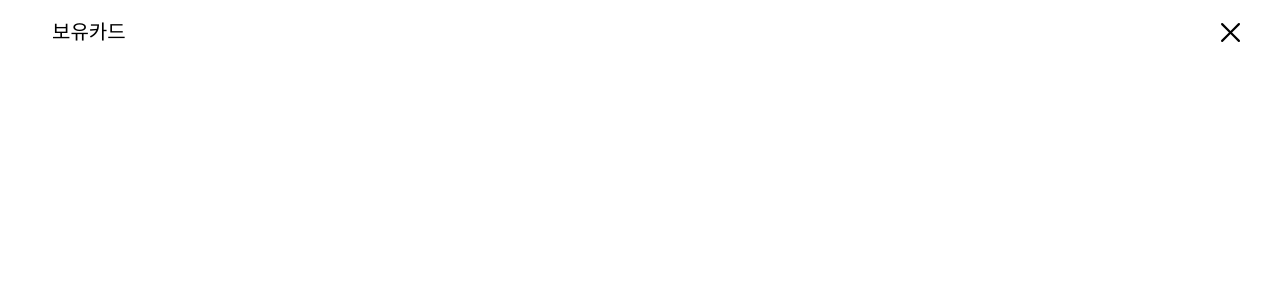
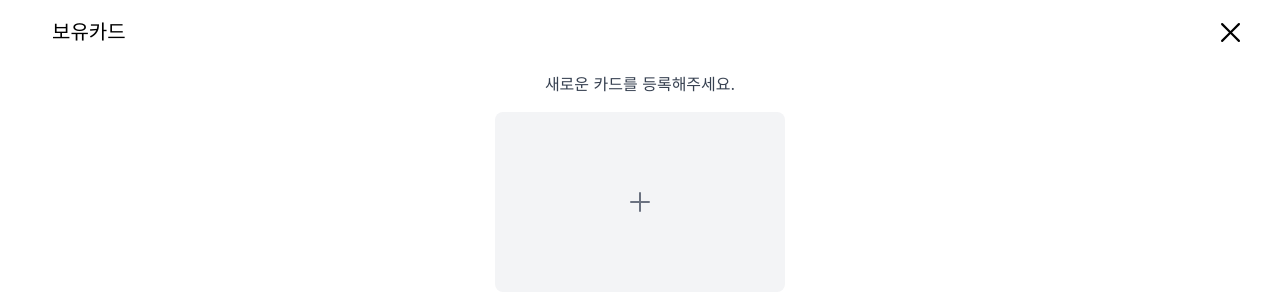
Before and after one commit to lsa0828/ShookingShop, a React (Create React App) app in the folder shooking-shop/: page /ShookingShop/pay in a window 1280 px wide. Shown: the top 300 px of the page. Built offline with nearby package versions, Linux system fonts and the light colour scheme.

Commit message:
feat: add AddCardButton

```diff
--- a/shooking-shop/src/HeaderSample.js
+++ b/shooking-shop/src/HeaderSample.js
@@ -6,7 +6,7 @@ function HeaderSample(props) {
   const title = props.title;
   const goLeft = props.goLeft || false;
   return (
-    <div className="flex justify-between h-16 px-8 480:px-4">
+    <div className="flex justify-between h-16 mb-2 px-8 480:px-4">
       <div className="flex justify-center items-center">
         {goLeft ? <button className="text-[35px]"
           onClick={() => navigate(-1)}>
--- /dev/null
+++ b/shooking-shop/src/payments/AddCardButton.js
@@ -0,0 +1,19 @@
+import { IoAdd } from "react-icons/io5";
+import { useNavigate } from "react-router-dom";
+
+function AddCardButton({isNew}) {
+  const navigate = useNavigate();
+  return (
+    <div>
+      <div className="flex justify-center">
+        {isNew ? <p className="text-gray-700">새로운 카드를 등록해주세요.</p> : ''}
+      </div>
+      <button className="flex justify-center items-center m-4 w-[290px] h-[180px] bg-gray-100 text-gray-500 text-[2rem] font-bold rounded-lg"
+        onClick={() => navigate('/ShookingShop/register')}>
+        <IoAdd />
+      </button>
+    </div>
+  );
+}
+
+export default AddCardButton;
--- a/shooking-shop/src/payments/CardList.js
+++ b/shooking-shop/src/payments/CardList.js
@@ -1,11 +1,15 @@
 import { useState } from "react";
 import CardListHeader from "./CardListHeader";
+import AddCardButton from "./AddCardButton";
 
 function CardList() {
   const [cards, setCards] = useState([]);
   return (
     <div>
       <CardListHeader />
+      <div className="flex justify-center">
+        <AddCardButton isNew={true} />
+      </div>
     </div>
   );
 }
```
